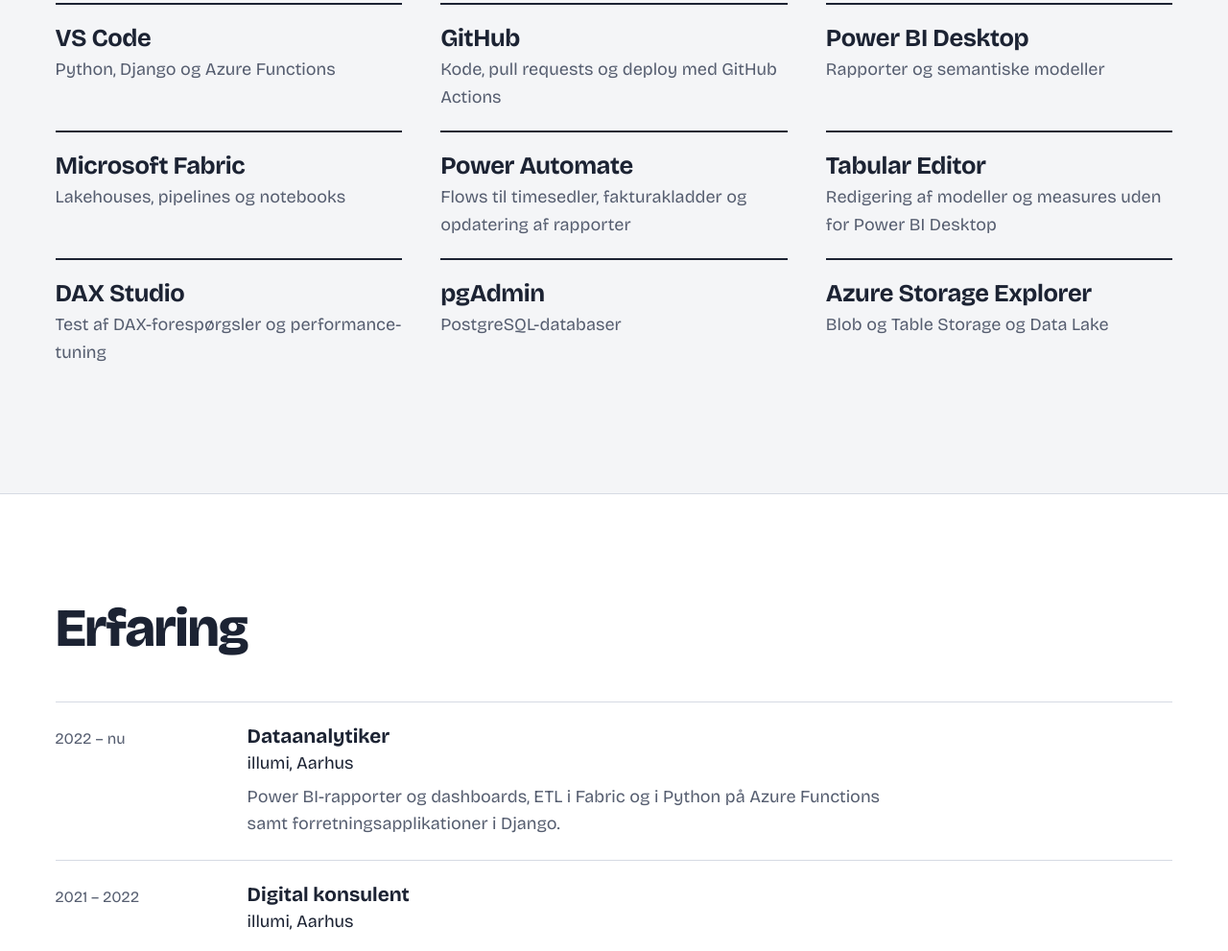
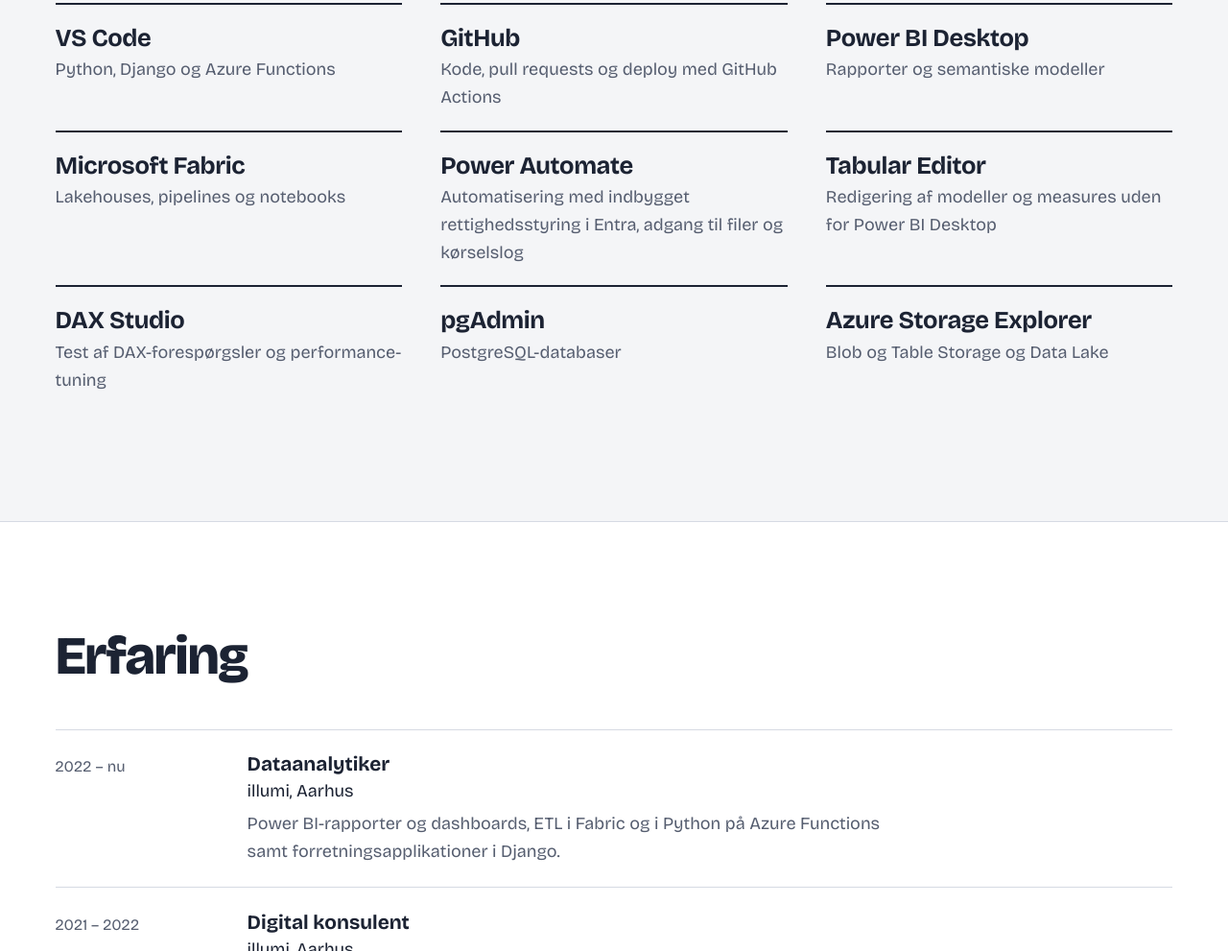
Before and after one commit to AndGaa/andgaa.github.io, a plain HTML site: page index.html in a window 1280 px wide. Shown: the part 5174-6165 px from the top of the page at 96% size. Drawn offline with nearby package versions, Linux system fonts and the light colour scheme.

Commit message:
fix: describe what Power Automate brings, like the other tools
Co-Authored-By: Claude Opus 5.5 <noreply@anthropic.com>
Claude-Session: https://claude.ai/code/session_01HdpjHFbWuDBpVBGztQmEGn

```diff
--- a/index.html
+++ b/index.html
@@ -164,7 +164,7 @@
           <li><strong>GitHub</strong><span>Kode, pull requests og deploy med GitHub Actions</span></li>
           <li><strong>Power BI Desktop</strong><span>Rapporter og semantiske modeller</span></li>
           <li><strong>Microsoft Fabric</strong><span>Lakehouses, pipelines og notebooks</span></li>
-          <li><strong>Power Automate</strong><span>Flows til timesedler, fakturakladder og opdatering af rapporter</span></li>
+          <li><strong>Power Automate</strong><span>Automatisering med indbygget rettighedsstyring i Entra, adgang til filer og kørselslog</span></li>
           <li><strong>Tabular Editor</strong><span>Redigering af modeller og measures uden for Power BI Desktop</span></li>
           <li><strong>DAX Studio</strong><span>Test af DAX-forespørgsler og performance-tuning</span></li>
           <li><strong>pgAdmin</strong><span>PostgreSQL-databaser</span></li>
```
Also changed, not shown: en/index.html (+1 -1 lines).
